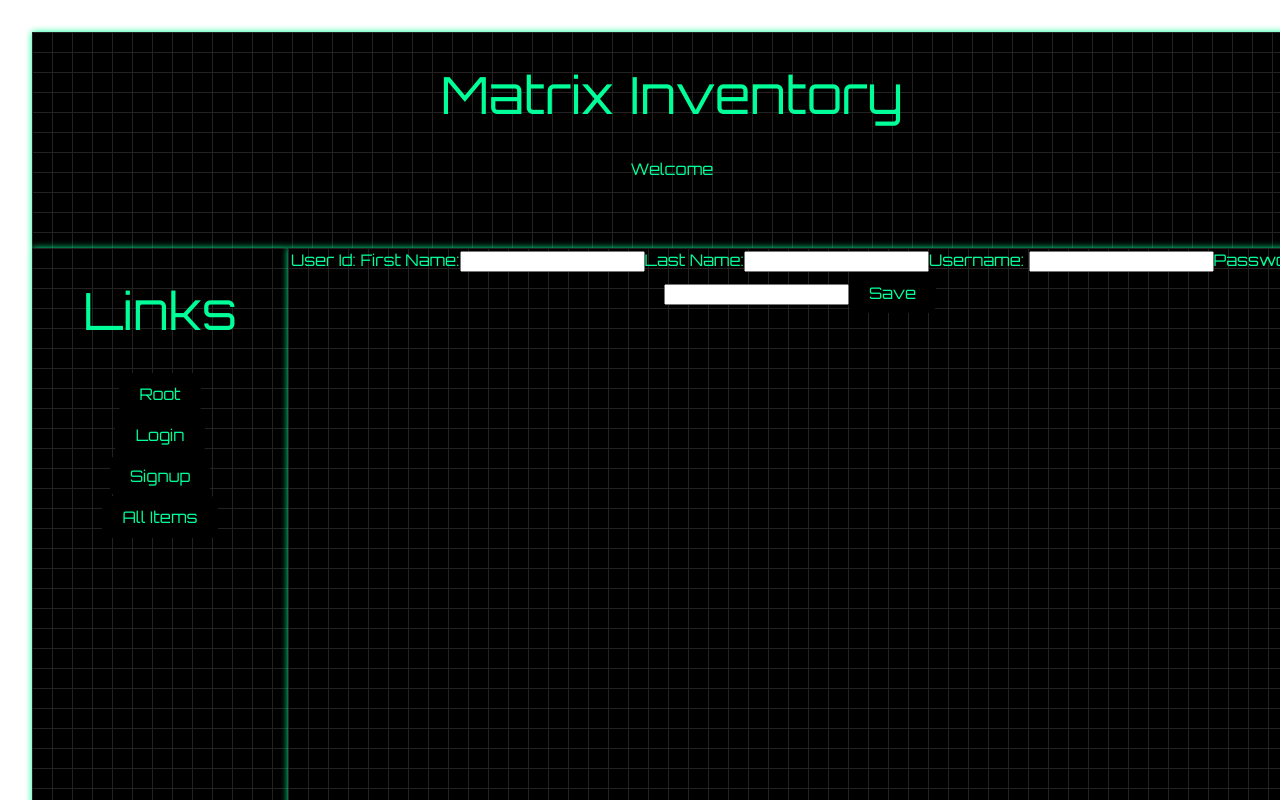
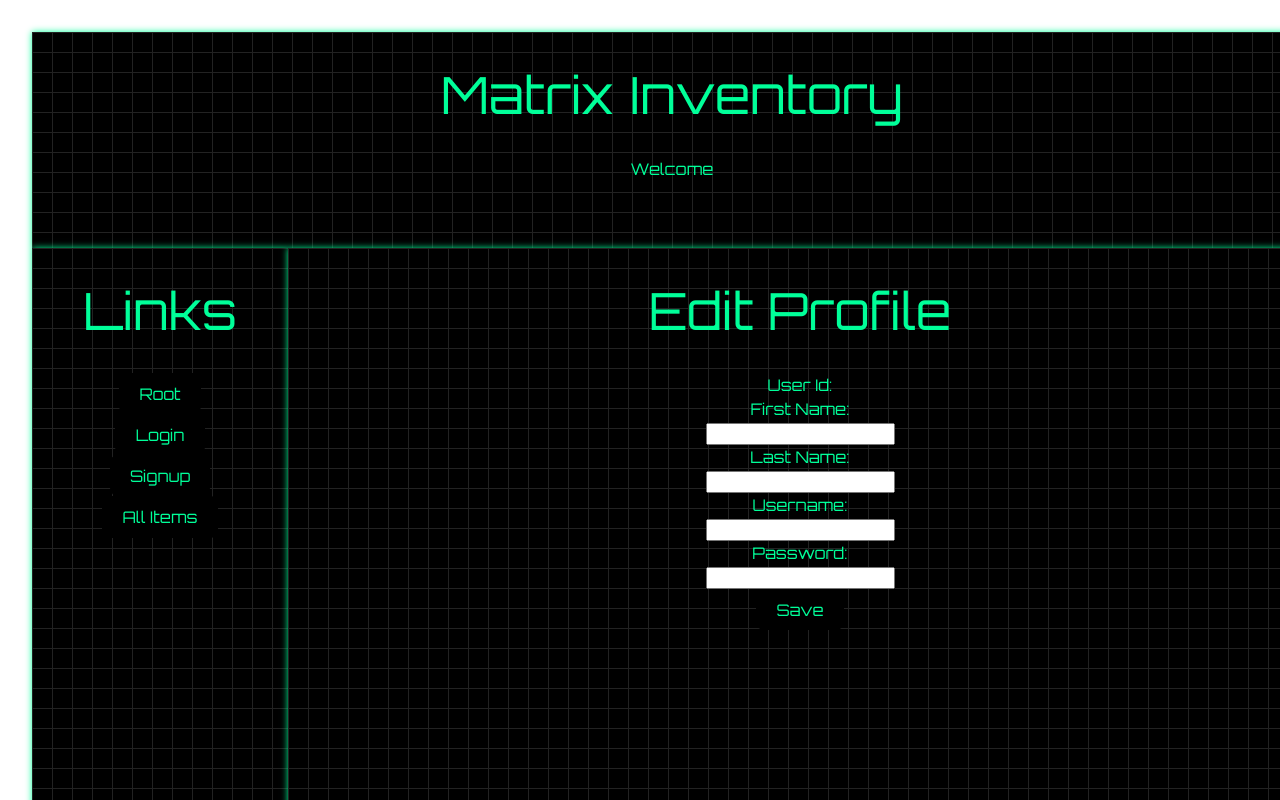
Before and after one commit to Aesiren/Bonk-ZCRUD, a React (Vite) app in the folder frontend/: page /profile in a window 1280 px wide. Shown: the top 800 px of the page. Built offline with nearby package versions, Linux system fonts and the light colour scheme.

Commit message:
completed styling

```diff
--- a/frontend/package.json
+++ b/frontend/package.json
@@ -17,7 +17,8 @@
     "react": "^19.1.1",
     "react-dom": "^19.1.1",
     "react-router": "^7.8.2",
-    "react-router-dom": "^7.8.2"
+    "react-router-dom": "^7.8.2",
+    "react-typed": "^2.0.12"
   },
   "devDependencies": {
     "@eslint/js": "^9.33.0",
--- a/frontend/src/css/App.css
+++ b/frontend/src/css/App.css
@@ -124,3 +124,8 @@ button:focus,
 button:focus-visible {
   outline: 4px auto #00ff99;
 }
+
+input {
+  color: #00ff99;
+  font-family: inherit;
+}
--- a/frontend/src/pages/EditProfile.jsx
+++ b/frontend/src/pages/EditProfile.jsx
@@ -35,16 +35,17 @@ export default function EditProfile() {
 
   return (
     <div className="editProfile">
+      <h1>Edit Profile</h1>
       <form className="profile" action={editData}>
-        <label>User Id: {user.user_id}</label>
-        <label>First Name:</label>
-        <input type="text" name="first_name" value={user.first_name} />
-        <label>Last Name:</label>
-        <input type="text" name="last_name" value={user.last_name} />
-        <label>Username: </label>
-        <input type="text" name="username" value={user.username} />
-        <label>Password: </label>
-        <input type="password" name="password" />
+        <label>User Id: {user.user_id}</label><br />
+        <label>First Name:</label><br />
+        <input type="text" name="first_name" value={user.first_name} /><br />
+        <label>Last Name:</label><br />
+        <input type="text" name="last_name" value={user.last_name} /><br />
+        <label>Username: </label><br />
+        <input type="text" name="username" value={user.username} /><br />
+        <label>Password: </label><br />
+        <input type="password" name="password" /><br />
         <button type="submit">Save</button>
 
       </form>
--- a/frontend/src/pages/Home.jsx
+++ b/frontend/src/pages/Home.jsx
@@ -1,8 +1,22 @@
+import { ReactTyped } from "react-typed";
+
 function Home() {
+  const text = "#:Welcome Agent.<br/>#:Your primary mission is to ensure that our inventory is kept up to date.<br/>#:This is imperative in the daily operation of the system (aka The Matrix) to keep the humans complacent.<br/>#:Use the links on the sidebar to login, signup, or view items.<br/>#:We expect perfection.";
 
   return (
     <div className="home">
       <h1>/root</h1>
+      <p align='left'>
+        <ReactTyped
+          startWhenVisible
+          strings={[text]}
+          typeSpeed={50}
+          cursorChar=">"
+          showCursor={true}
+        />
+      </p>
+
+
     </div>
   )
 }
--- a/frontend/src/pages/ItemView.jsx
+++ b/frontend/src/pages/ItemView.jsx
@@ -32,10 +32,14 @@ function ItemView() {
     `,
     backgroundSize: '20px 20px',
     borderRadius: 3,
-    boxShadow: '0 0 10px #00ffff',
-    padding: 3
+    boxShadow: '0 0 10px #00ff99',
+    padding: 3,
+    width: .95
   }
 
+  const TableSX = {
+    width: 1
+  }
   const CellSX = {
     color: '#00ff99',
     fontFamily: 'Orbitron, monospace'
@@ -121,7 +125,7 @@ function ItemView() {
           <TableContainer component={Paper}
             sx={PaperSX}
           >
-            <Table aria-label="simple table">
+            <Table sx={TableSX}>
               <TableHead>
                 <TableRow sx={RowSX}>
                   <TableCell align='center' sx={CellSX}>ID</TableCell>
@@ -135,7 +139,9 @@ function ItemView() {
               <TableBody>
                 {userItems.map((item, key) => {
                   return (
+
                     <TableRow key={key} sx={RowSX}>
+
                       <TableCell align='center' sx={CellSX}>{item.item_id}</TableCell>
                       <TableCell align='center' sx={CellSX}>{item.user}</TableCell>
                       <TableCell align='center' sx={CellSX}>{item.item_name}</TableCell>
@@ -146,6 +152,7 @@ function ItemView() {
                         <button onClick={() => deleteItemClick(item.item_id, item.user)}>Delete</button>
                       </TableCell>
                     </TableRow>
+
                   )
                 })}
               </TableBody>
@@ -174,7 +181,7 @@ function ItemView() {
         <div className="itemTable">
           <TableContainer component={Paper}
             sx={PaperSX}>
-            <Table>
+            <Table sx={TableSX}>
               <TableHead>
                 <TableRow sx={RowSX}>
                   <TableCell align='center' sx={CellSX}>ID</TableCell>
@@ -188,6 +195,7 @@ function ItemView() {
               <TableBody>
                 {items.map((item, key) => {
                   return (
+
                     <TableRow key={key} sx={RowSX}>
                       <TableCell align='center' sx={CellSX}>{item.item_id}</TableCell>
                       <TableCell align='center' sx={CellSX}>{item.user}</TableCell>
--- a/frontend/src/pages/ViewItem.jsx
+++ b/frontend/src/pages/ViewItem.jsx
@@ -1,5 +1,5 @@
 import { useState, useEffect, useContext } from 'react';
-import { useParams } from "react-router-dom";
+import { useParams, useNavigate } from "react-router-dom";
 import { getOneItem, editItem } from '../api/api.js';
 import { UserContext } from '../context/UserContext';
 import Alert from '@mui/material/Alert'
@@ -12,6 +12,7 @@ function ViewItem() {
   const { user } = useContext(UserContext);
   const [addAlert, setAddAlert] = useState(false);
   const [ownAlert, setOwnAlert] = useState(false)
+  const navigate = useNavigate();
 
 
   useEffect(() => {
@@ -70,6 +71,9 @@ function ViewItem() {
     setOwnAlert(false);
   }
 
+  function Return() {
+    navigate
+  }
   if (!item) {
     return (<>Loading</>)
   }
@@ -88,6 +92,7 @@ function ViewItem() {
           <h3>Only the owning user can edit an item</h3>
         </Alert>
       )}
+      <button onClick={() => { navigate('/items') }}>Return</button>
       <button onClick={() => switchView()} disabled={edit}>Edit Item</button><br />
       <form className="view-form" action={updateItem}>
         <label>Item ID:</label><br />
@@ -104,6 +109,7 @@ function ViewItem() {
         <br />
         <label>Quantity:</label><br />
         <input type="number" disabled={!edit} name="quantity" defaultValue={item[0].quantity} />
+        <br />
         <button type="submit" disabled={!edit}>Save</button>
       </form>
 
```
Also changed, not shown: 1 other file (tests, documents, lock files or other folders).
